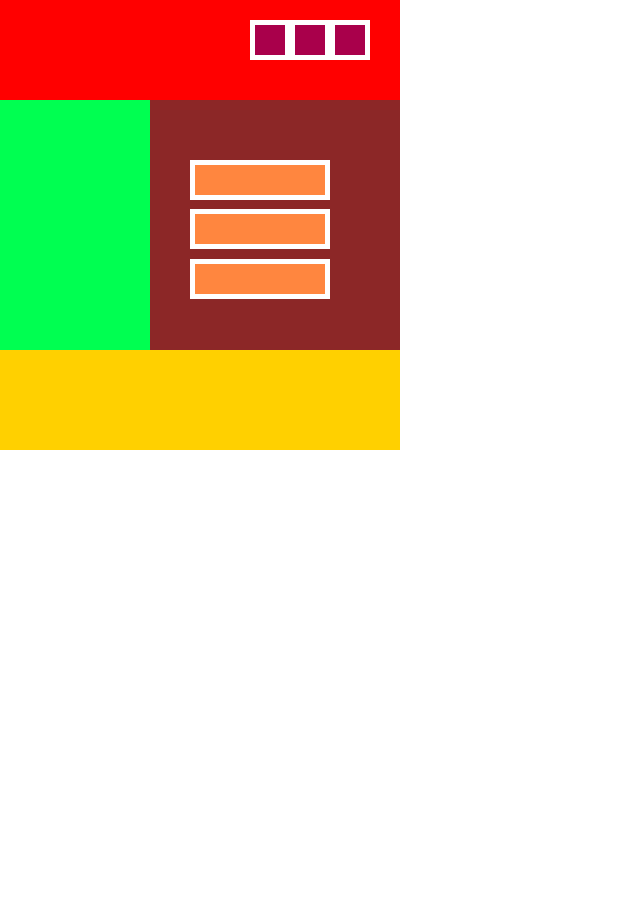
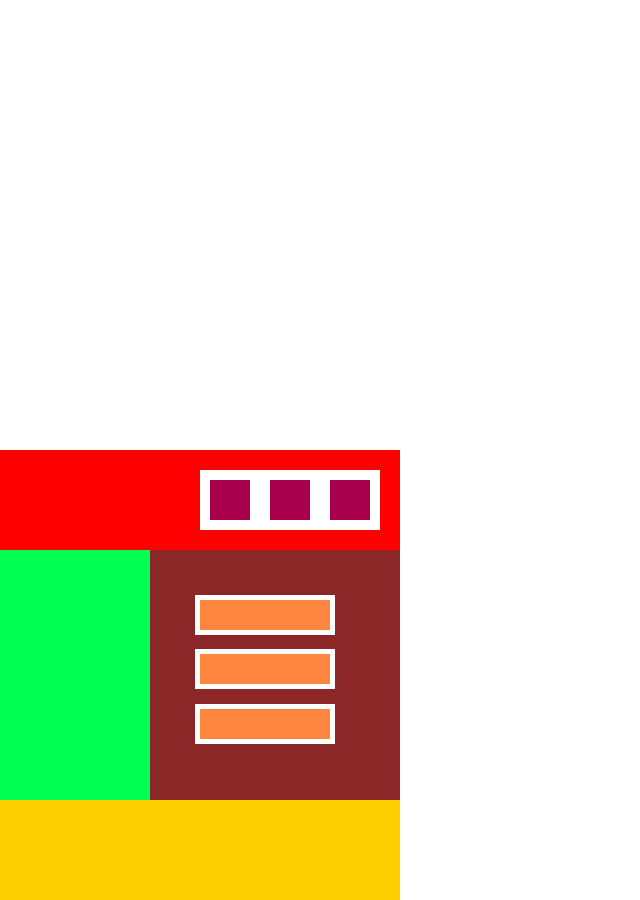
Before and after one commit to 178504/divpuzzle3, a plain HTML site: page index.html in a window 1280 px wide. Shown: the whole page, without its empty margins (0-640 px from the left). Before the commit the page ends 800 px from the top, so only its background shows below. Drawn offline with Linux system fonts and the light colour scheme.

Commit message:
divpuzzle-上級編

```diff
--- a/css/style.css
+++ b/css/style.css
@@ -4,11 +4,6 @@ body{
 }
 
 .wrapper{
-  position: absolute;
-  top: 0;
-  right: 0;
-  bottom: 0;
-  left: 0;
   width: 400px;
   height: 450px;
   margin: auto;
@@ -24,24 +19,24 @@ body{
   width: 400px;
   height: 100px;
   background-color: #ff0000;
+  position: relative;
 }
 
 .boxs {
   background-color:#a9004b;
-  width: 40px;
-  height: 40px;
-  float: left;
-  left: 250px;
-  position: relative;
-  top:20px;
-  bottom:10px;
-  border: solid  5px #FFFFFF;
+  width: 60px;
+  height: 60px;
+  position: absolute;
 }
 
-.top {
+.boxs{
+  float: left;
   position: relative;
-  top:20px;
-  bottom:10px;
+  top: 20px;
+  left: 200px;
+  right: 20px;
+  bottom: 20px;
+  border: 10px solid #fff;
 }
 
 .main-left {
@@ -57,6 +52,7 @@ body{
   width: 250px;
   background-color: #8c2727;
   float: left;
+  position: relative;
 }
 
 .box{
@@ -64,28 +60,18 @@ body{
   width: 140px;
   height: 40px;
   position: absolute;
+  top: 40px;
   left: 40px;
-  right: 60px;
   border:5px solid #FFFFFF ;
-  display: inline-block;
+  display: inline-flex;
 }
 
-.box-a{
+.box{
   position: relative;
-  top: 60px;
-  bottom:5px;
-}
-
-.box-b{
-  position: relative;
-  top:65px;
-  bottom:10px;
-}
-
-.box-c{
-  position: relative;
-  top: 70px;
-  bottom: 20px;
+  padding: 10px;
+  margin: 5px;
+  border: 5px solid #FFFFFF ;
+  display: inline-flex;
 }
 
 .footer {
--- a/index.html
+++ b/index.html
@@ -11,8 +11,8 @@
 <body>
   <div class="wrapper"></div>
   <header>
-    <div class="header">
-    <div class="top boxs"></div>
+  <div class="header">
+    <div class="boxs"></div>
     <div class="boxs"></div>
     <div class="boxs"></div>
   </div>
@@ -22,9 +22,9 @@
     <div class="main clearfix">
       <div class="main-left"></div>
       <div class="main-right">
-      <div class="box-a box"></div>
-      <div class="box-b box"></div>
-      <div class="box-c box"></div>
+        <div class="box"></div>
+        <div class="box"></div>
+        <div class="box"></div>
     </div>
   </main>
 
```
